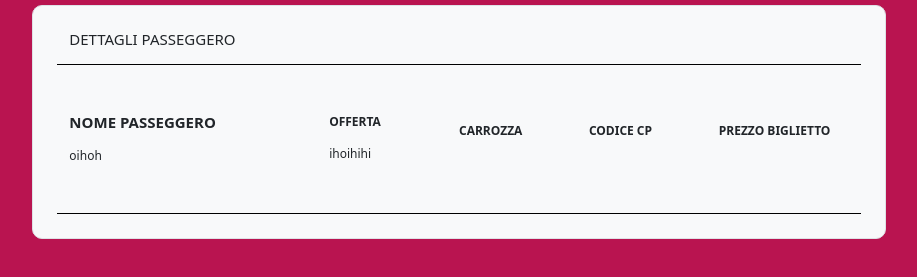
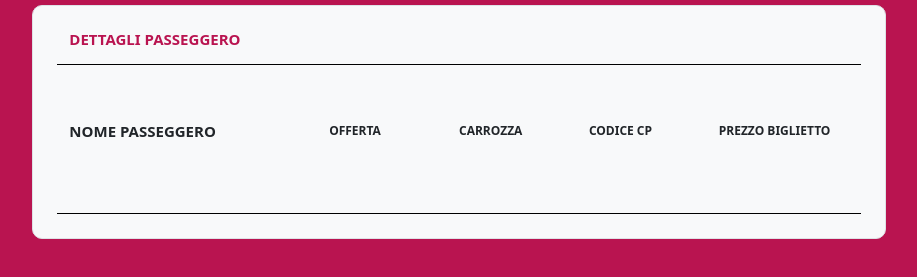
Before and after one commit to Selenejpg/js-biglietto-treno-form, a plain HTML site: page index.html in a window 1280 px wide. Shown: the part 363-640 px from the top of the page, without its empty margins (181-1098 px from the left). Drawn offline with nearby package versions, Linux system fonts and the light colour scheme.

Commit message:
minor fix html

```diff
--- a/index.html
+++ b/index.html
@@ -35,7 +35,7 @@
                         </button>
                             <ul class="dropdown-menu" aria-labelledby="dropdownMenuButton1">
                                 <li><a class="dropdown-item" href="#">Minorenne</a></li>
-                                <li><a class="dropdown-item" href="#">tra i 18 e i 65 anni</a></li>
+                                <li><a class="dropdown-item" href="#">Tra i 18 e i 65 anni</a></li>
                                 <li><a class="dropdown-item" href="#">Over 65</a></li>
                             </ul>
                       </div>
@@ -55,15 +55,16 @@
         <h1 class="col-12 col-md-12 col-lg-12 text-uppercase pb-3 text-center">il tuo biglietto</h1>
 
         <div class="row col-8 col-md-8 col-lg-8 bg-light p-4 border">
-            <h3 class="text-uppercase pb-2">dettagli passeggero</h3>
+            <h3 class="text-uppercase text-color pb-2"><strong>dettagli passeggero</strong></h3>
+
             <div class="d-flex flex-wrap align-items-center justify-content-center borders height">
                 <div class="col-4 col-md-4 col-lg-4">
                     <h3 class="text-uppercase pb-2"><strong>nome passeggero</strong></h3>
-                    <span class="little text-left d-flex justify-content-start">oihoh</span>
+                    <span class="little text-left d-flex justify-content-start"></span>
                 </div>
                 <div class="pe-3 col-2 col-md-2 col-lg-2 pt-3 pb-3">
                     <h3 class="text-uppercase pb-2 little"><strong>offerta</strong></h3>
-                    <span class="little text-left d-flex justify-content-start">ihoihihi</span>
+                    <span class="little text-left d-flex justify-content-start"></span>
                 </div>
                 <div class="pe-3 col-2 col-md-2 col-lg-2 pt-3 pb-3">
                     <h3 class="text-uppercase little pb-2"><strong>carrozza</strong></h3>
```
